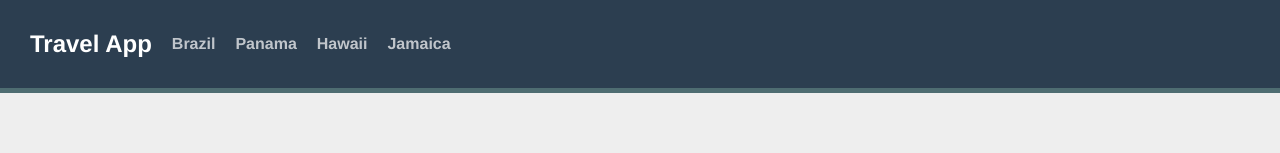
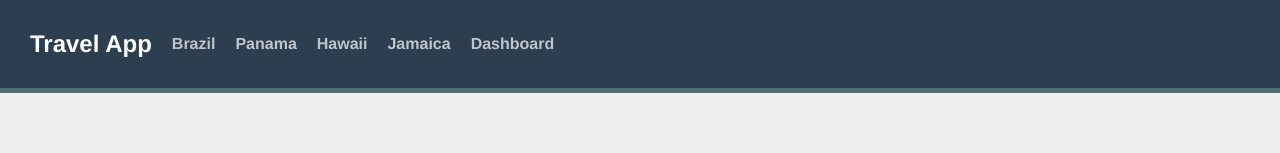
Before and after one commit to NehalRajput/vue-routing, a Vue app: page / in a window 1280 px wide. Shown: the top 153 px of the page. Built offline with nearby package versions, Linux system fonts and the light colour scheme; the HTML template or start-up script is replaced by a standard one.

Commit message:
route meta fields

```diff
--- a/src/components/TheNavigation.vue
+++ b/src/components/TheNavigation.vue
@@ -8,6 +8,7 @@
       >
         {{ destination.name }}
       </router-link>
+      <router-link :to="{name: 'protected'}">Dashboard</router-link>
   </div>
 </template>
 <script>
--- a/src/router/index.js
+++ b/src/router/index.js
@@ -1,55 +1,74 @@
+import { createRouter , createWebHistory } from 'vue-router'
+import sourceData from '@/data.json'
 
-
-import { createRouter , createWebHistory} from 'vue-router'
-import sourceData from '@/data.json'
 const routes = [
-
-  {
-    path: '/destination/:id/:slug',
-    name: 'destination.show',
-    component: () => import('@/views/DestinationShow.vue'),
-    props: route => ({ ...route.params, id: parseInt(route.params.id) }),
-    beforeEnter(to, from){
-      const exists = sourceData.destinations.find(
-        destination => destination.id === parseInt(to.params.id)
-      )
-      if(!exists) return {
-        name: 'NotFound',
-
-        params: { pathMatch: to.path.split('/').slice(1) },
-        query: to.query,
-        hash: to.hash,
-      }
-    },
-    children:[
-      {
-        path: ':experienceSlug',
-        name: 'experience.show',
-        component: () => import('@/views/ExperienceShow.vue'),
-        props: route=> ({...route.params, id: parseInt(route.params.id)})
-      }
-    ]
-  },
-
   {
     path: '/',
     name: 'Home',
     component: () => import('@/views/Home.vue')
   },
   {
+    path: '/protected',
+    name: 'protected',
+    component: () => import('@/views/Protected.vue'),
+    meta: {
+      requiresAuth: true
+    }
+  },
+  {
+    path: '/login',
+    name: 'login',
+    component: () => import('@/views/Login.vue')
+  },
+  {
+    path: '/destination/:id/:slug',
+    name: 'destination.show',
+    component: () => import('@/views/DestinationShow.vue'),
+    props: route => ({ ...route.params, id: parseInt(route.params.id) }),
+    beforeEnter(to, from) {
+      const exists = sourceData.destinations.find(
+        destination => destination.id === parseInt(to.params.id)
+      )
+      if (!exists) {
+        return {
+          name: 'NotFound',
+          params: { pathMatch: to.path.split('/').slice(1) },
+          query: to.query,
+          hash: to.hash
+        }
+      }
+    },
+    children: [
+      {
+        path: ':experienceSlug',
+        name: 'experience.show',
+        component: () => import('@/views/ExperienceShow.vue'),
+        props: route => ({ ...route.params, id: parseInt(route.params.id) })
+      }
+    ]
+  },
+  {
     path: '/:pathMatch(.*)*',
     name: 'NotFound',
-    component: ()=> import('@/views/NotFound.vue')
+    component: () => import('@/views/NotFound.vue')
   }
 ]
-
-
-
 
 const router = createRouter({
   history: createWebHistory(),
   routes,
-  //linkActiveClass:'vue-school-active-link',
+  scrollBehavior(to, from, savedPosition) {
+    return savedPosition || new Promise(resolve => {
+      setTimeout(() => resolve({ top: 0 }), 300)
+    })
+  }
+})
+
+
+router.beforeEach((to, from) => {
+  if (to.meta.requiresAuth && !window.user) {
+    return { name: 'login' }
+  }
 })
 
 export default router
--- /dev/null
+++ b/src/views/Login.vue
@@ -0,0 +1,28 @@
+<template>
+    <div class="login">
+      <form class="form" @submit.prevent="login">
+        <h1>Login</h1>
+        <label for="username">Username</label>
+        <input v-model="username" name="username" type="text" class="input">
+        <label for="password">Password</label>
+        <input v-model="password" name="password" type="text" class="input">
+        <button class="btn">Login</button>
+      </form>
+    </div>
+  </template>
+  <script>
+  export default {
+    data(){
+      return {
+        username: '',
+        password: ''
+      }
+    },
+    methods: {
+      login(){
+        window.user = this.username
+        this.$router.push({name: 'protected'})
+      }
+    },
+  }
+  </script>
--- /dev/null
+++ b/src/views/Protected.vue
@@ -0,0 +1,21 @@
+<template>
+    <div>
+      <h1>Greetings, {{username}}</h1>
+      <button @click="logout">Logout</button>
+    </div>
+  </template>
+  <script>
+  export default {
+    data(){
+      return {
+        username: window.user
+      }
+    },
+    methods:{
+      logout(){
+        window.user = null
+        this.$router.push({name: 'Home'})
+      }
+    }
+  }
+  </script>
```
